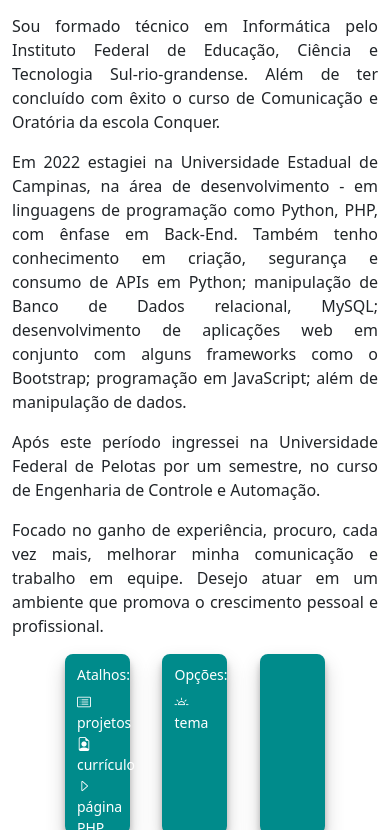
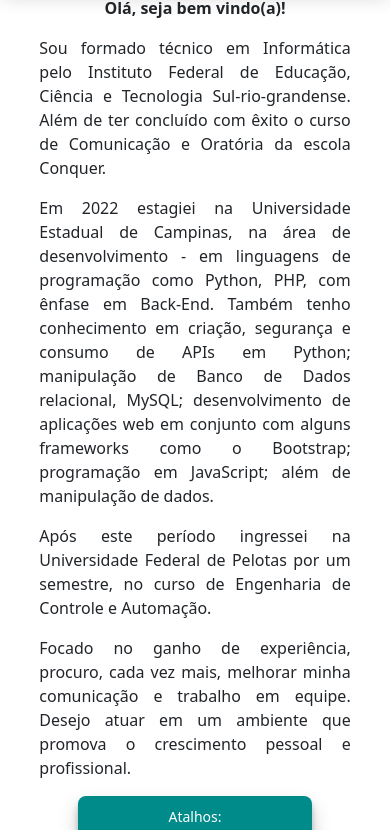
Before and after one commit to StefanChagas/StefanChagas.github.io, a plain HTML site: page aboutme.html in a window 390 px wide. Shown: the part 106-936 px from the top of the page. Drawn offline with nearby package versions, Linux system fonts and the light colour scheme.

Commit message:
Modificação inicial no front end para telas menores que 767px!

```diff
--- a/aboutme.html
+++ b/aboutme.html
@@ -52,7 +52,7 @@
                     <div class="col-sm-2">
 
                     </div>
-                    <div class="col-sm-8">
+                    <div class="col-sm-8 paragraphcontentsmall">
                         <div class="allcenter">
                             <p><b>Olá, seja bem vindo(a)!</b></p>
                         </div>
@@ -70,13 +70,13 @@
             </div>
         </div>
 
-        <div id="footer" class="">
-            <div class="container allcenter" id="containerfooter">
+        <div id="footer">
+            <div class="container" id="containerfooter">
                 <div class="row">
-                    <div class="col-2">
+                    <div class="col-sm-2">
 
                     </div>
-                    <div class="col-2 landing-footer">
+                    <div class="col-sm-2 landing-footer">
                         <div class="footerTitle">
                             <a class="textwhite contentwithoutselection removedecoration">Atalhos:</a><br>
                         </div>
@@ -89,10 +89,10 @@
                             <a class="footerContent" href="./algorithmpage.html"><i class="bi bi-caret-right"></i> página algoritmo<br></a>
                         </div>
                     </div>
-                    <div class="col-1">
+                    <div class="col-sm-1">
 
                     </div>
-                    <div class="col-2 landing-footer">
+                    <div class="col-sm-2 landing-footer">
                         <div class="footerTitle">
                             <a class="textwhite contentwithoutselection removedecoration">Opções:</a><br>
                         </div>
@@ -102,10 +102,10 @@
                             <a class="footerContent" href="#"><i class=""></i> <br></a>
                         </div>
                     </div>
-                    <div class="col-1">
+                    <div class="col-sm-1">
 
                     </div>
-                    <div class="col-2 landing-footer">
+                    <div class="col-sm-2 landing-footer">
                         <div class="footerTitle">
                             <a class="textwhite contentwithoutselection removedecoration"></a><br>
                         </div>
@@ -114,7 +114,7 @@
                             <a class="footerContent" href="#"><i class=""></i> <br></a>
                         </div>
                     </div>
-                    <div class="col-2">
+                    <div class="col-sm-2">
 
                     </div>
                 </div>
--- a/src/css/style.css
+++ b/src/css/style.css
@@ -142,26 +142,6 @@ body {
     -moz-user-select:none;
     -ms-user-select:none;
     user-select:none;
-}
-
-.landing-header {
-    margin-top: 10px;
-    margin-bottom: 10px;
-    background-color: #008B8B;
-    border-radius: 8px;
-    color: #fff;
-    text-align: center;
-    height: 60px;
-    width: 100%;
-    transition: height  1.3s, width  1.3s, font-size 1.3s;
-    box-shadow: rgba(0, 0, 0, 0.19) 0px 10px 20px, rgba(0, 0, 0, 0.23) 0px 6px 6px;
-}
-
-.landing-header:hover {
-    height: 65px;
-    font-size: 18px;
-    transition: height  1.3s, width  1.3s, font-size 1.3s;
-    color: white;
 }
 
 .landing-headercontent {
@@ -404,6 +384,65 @@ body {
     margin-bottom: 6px;
 }
 
+@media only screen and (max-width: 767px) {
+    .landing-header {
+        margin-top: 10px;
+        margin-bottom: 10px;
+        background-color: #008B8B;
+        border-radius: 8px;
+        color: #fff;
+        text-align: center;
+        height: 82px;
+        width: 100%;
+        transition: height  1.3s, width  1.3s, font-size 1.3s;
+        box-shadow: rgba(0, 0, 0, 0.19) 0px 10px 20px, rgba(0, 0, 0, 0.23) 0px 6px 6px;
+    }
+
+    .landing-footer {
+        margin-top: 10px;
+        margin-bottom: 10px;
+        background-color: #008B8B;
+        border-radius: 8px;
+        color: #fff;
+        text-align: center;
+        height: 180px;
+        width: 60% !important;
+        box-shadow: rgba(0, 0, 0, 0.19) 0px 10px 20px, rgba(0, 0, 0, 0.23) 0px 6px 6px;
+        font-size: 14px !important;
+        position:relative;
+        margin-left: auto;
+        margin-right: auto;
+    }
+
+    .paragraphcontentsmall {
+        width: 86% !important;
+        max-width: 86%;
+        margin-left: auto;
+        margin-right: auto;
+    }
+}
+
+@media only screen and (min-width: 768px) {
+    .landing-header {
+        margin-top: 10px;
+        margin-bottom: 10px;
+        background-color: #008B8B;
+        border-radius: 8px;
+        color: #fff;
+        text-align: center;
+        height: 60px;
+        width: 100%;
+        transition: height  1.3s, width  1.3s, font-size 1.3s;
+        box-shadow: rgba(0, 0, 0, 0.19) 0px 10px 20px, rgba(0, 0, 0, 0.23) 0px 6px 6px;
+    }
+
+    .landing-header:hover {
+        height: 65px;
+        font-size: 18px;
+        transition: height  1.3s, width  1.3s, font-size 1.3s;
+        color: white;
+    }
+
     .landing-footer {
         margin-top: 10px;
         margin-bottom: 10px;
@@ -423,6 +462,7 @@ body {
         color: white;
         top:-1px;
         box-shadow: rgba(0, 0, 0, 0.19) 0px 20px 30px, rgba(0, 0, 0, 0.23) 0px 12px 12px;
+    }
 }
 
 .darkTheme {
```
Also changed, not shown: algorithmpage.html (+9 -9 lines), contact.html (+7 -7 lines), index.html (+9 -10 lines), javascriptpage.html (+9 -9 lines), myprojects.html (+8 -8 lines), phppage.html (+9 -9 lines), pythonpage.html (+9 -9 lines), resumecv.html (+10 -10 lines). Lines whose indentation alone changed are shown as unchanged.
